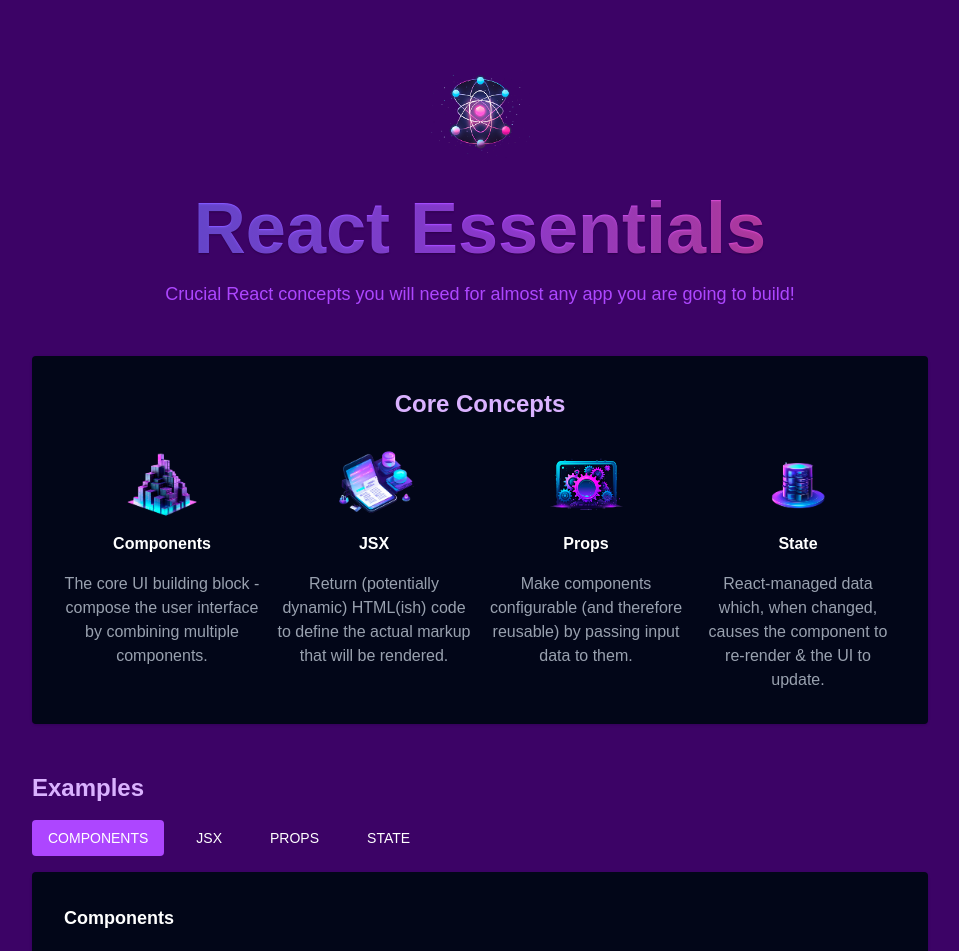
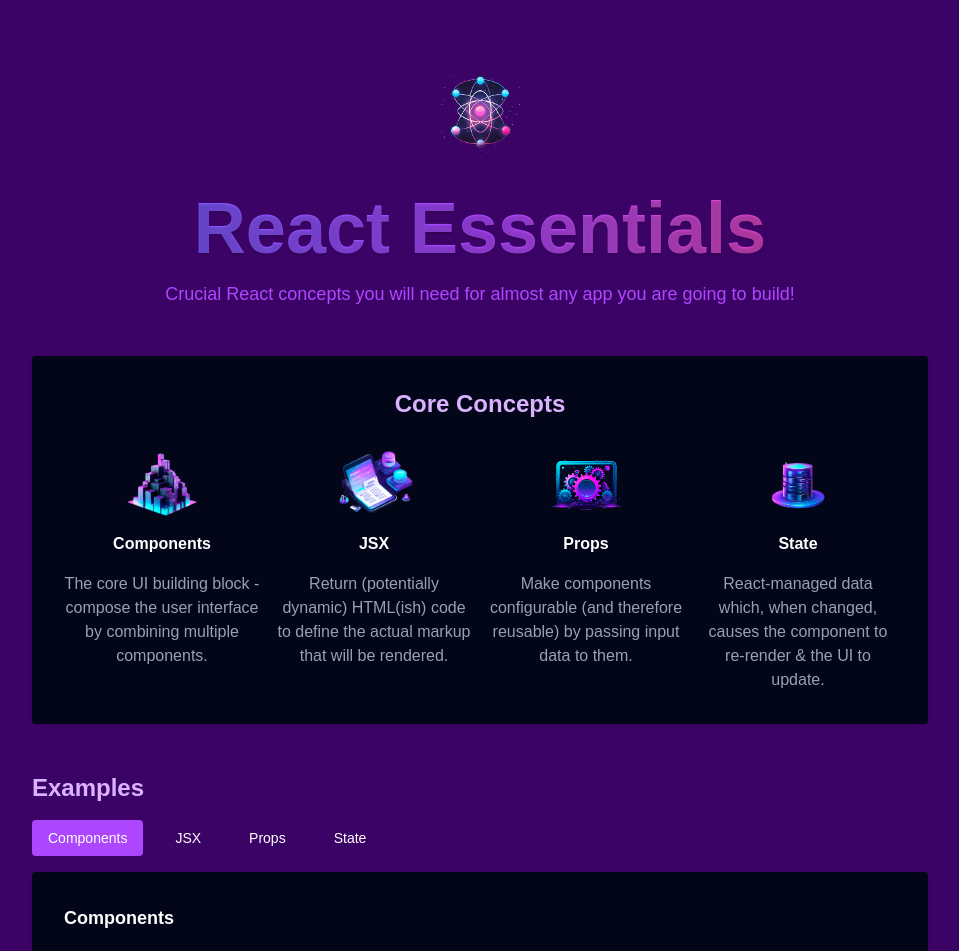
Before and after one commit to mfgcorpusjr/react-essentials, a React (Vite) app: page / in a window 1280 px wide. Shown: the top 951 px of the page, without its empty margins (160-1119 px from the left). Built offline with nearby package versions, Linux system fonts and the light colour scheme; a web font is replaced by a local one.

Commit message:
Refactor

```diff
--- a/src/components/CoreConcept.tsx
+++ b/src/components/CoreConceptItem.tsx
@@ -1,10 +1,10 @@
 import { type CoreConcept } from "@/types";
 
-type CoreConceptProps = {
+type CoreConceptItemProps = {
   coreConcept: CoreConcept;
 };
 
-export default function CoreConcept({ coreConcept }: CoreConceptProps) {
+export default function CoreConceptItem({ coreConcept }: CoreConceptItemProps) {
   return (
     <div className="text-center">
       <img
--- a/src/components/CoreConcepts.tsx
+++ b/src/components/CoreConcepts.tsx
@@ -1,5 +1,5 @@
 import Card from "@/components/Card";
-import CoreConcept from "@/components/CoreConcept";
+import CoreConceptItem from "@/components/CoreConceptItem";
 import { CORE_CONCEPTS } from "@/data";
 
 export default function CoreConcepts() {
@@ -11,7 +11,7 @@
 
       <div className="grid md:grid-cols-2 lg:grid-cols-4 gap-4">
         {CORE_CONCEPTS.map((coreConcept) => (
-          <CoreConcept key={coreConcept.title} coreConcept={coreConcept} />
+          <CoreConceptItem key={coreConcept.title} coreConcept={coreConcept} />
         ))}
       </div>
     </Card>
--- a/src/components/ExampleContent.tsx
+++ b/src/components/ExampleItem.tsx
@@ -1,10 +1,10 @@
 import { type Example } from "@/types";
 
-type ExampleContentProps = {
+type ExampleItemProps = {
   example: Example;
 };
 
-export default function ExampleContent({ example }: ExampleContentProps) {
+export default function ExampleItem({ example }: ExampleItemProps) {
   return (
     <>
       <h3 className="mb-4 text-white text-lg font-bold">{example.title}</h3>
--- a/src/components/Examples.tsx
+++ b/src/components/Examples.tsx
@@ -1,16 +1,12 @@
 import Tabs from "@/components/Tabs";
-import ExampleContent from "@/components/ExampleContent";
-
+import ExampleItem from "@/components/ExampleItem";
 import { EXAMPLES } from "@/data";
 
 export default function Examples() {
-  const tabs = [];
-  for (const key in EXAMPLES) {
-    tabs.push({
-      label: key.toUpperCase(),
-      content: <ExampleContent example={EXAMPLES[key]} />,
-    });
-  }
+  const tabs = EXAMPLES.map((example) => ({
+    label: example.title,
+    content: <ExampleItem example={example} />,
+  }));
 
   return (
     <div className="space-y-4">
--- a/src/data.ts
+++ b/src/data.ts
@@ -1,4 +1,4 @@
-import { type CoreConcept, type Examples } from "@/types";
+import { type CoreConcept, type Example } from "@/types";
 
 import componentsImg from "@/assets/images/components.png";
 import jsxImg from "@/assets/images/jsx.png";
@@ -32,8 +32,8 @@
   },
 ];
 
-export const EXAMPLES: Examples = {
-  components: {
+export const EXAMPLES: Example[] = [
+  {
     title: "Components",
     description:
       "Components are the building blocks of React applications. A component is a self-contained module (HTML + optional CSS + JS) that renders some output.",
@@ -42,7 +42,7 @@
   return <h1>Hello, World!</h1>;
 }`,
   },
-  jsx: {
+  {
     title: "JSX",
     description:
       "JSX is a syntax extension to JavaScript. It is similar to a template language, but it has full power of JavaScript (e.g., it may output dynamic content).",
@@ -52,7 +52,7 @@
   <p>Time to learn React!</p>
 </div>`,
   },
-  props: {
+  {
     title: "Props",
     description:
       "Components accept arbitrary inputs called props. They are like function arguments.",
@@ -61,7 +61,7 @@
   return <h1>Hello, {props.name}</h1>;
 }`,
   },
-  state: {
+  {
     title: "State",
     description:
       "State allows React components to change their output over time in response to user actions, network responses, and anything else.",
@@ -81,4 +81,4 @@
   );
 }`,
   },
-};
+];
--- a/src/types.ts
+++ b/src/types.ts
@@ -9,7 +9,3 @@
   description: string;
   code: string;
 };
-
-export type Examples = {
-  [key: string]: Example;
-};
```
